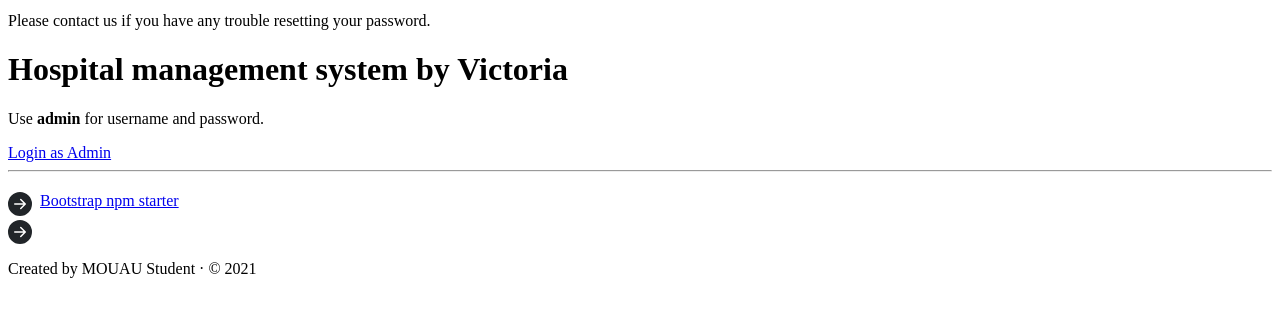
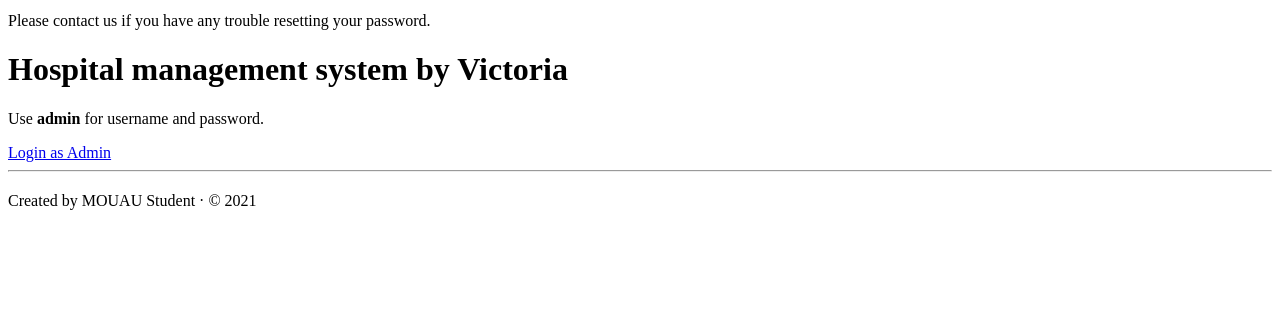
Before and after one commit to onyedikachi-david/ahms, a Django app: page /accounts/password/reset/ in a window 1280 px wide. Shown: the part 178-495 px from the top of the page. Run offline with Django 3.2, Linux system fonts and the light colour scheme; some libraries are stand-ins or nearby versions.

Commit message:
Update base.html

```diff
--- a/ahms/templates/base.html
+++ b/ahms/templates/base.html
@@ -65,10 +65,7 @@
       <div class="col-md-6">
         <h2></h2>
         <p></p>
-        <ul class="icon-list">
-          <li><a href="https://github.com/twbs/bootstrap-npm-starter" rel="noopener" target="_blank">Bootstrap npm starter</a></li>
-          <li class="text-muted"></li>
-        </ul>
+
       </div>
 
       <div class="col-md-6">
```
